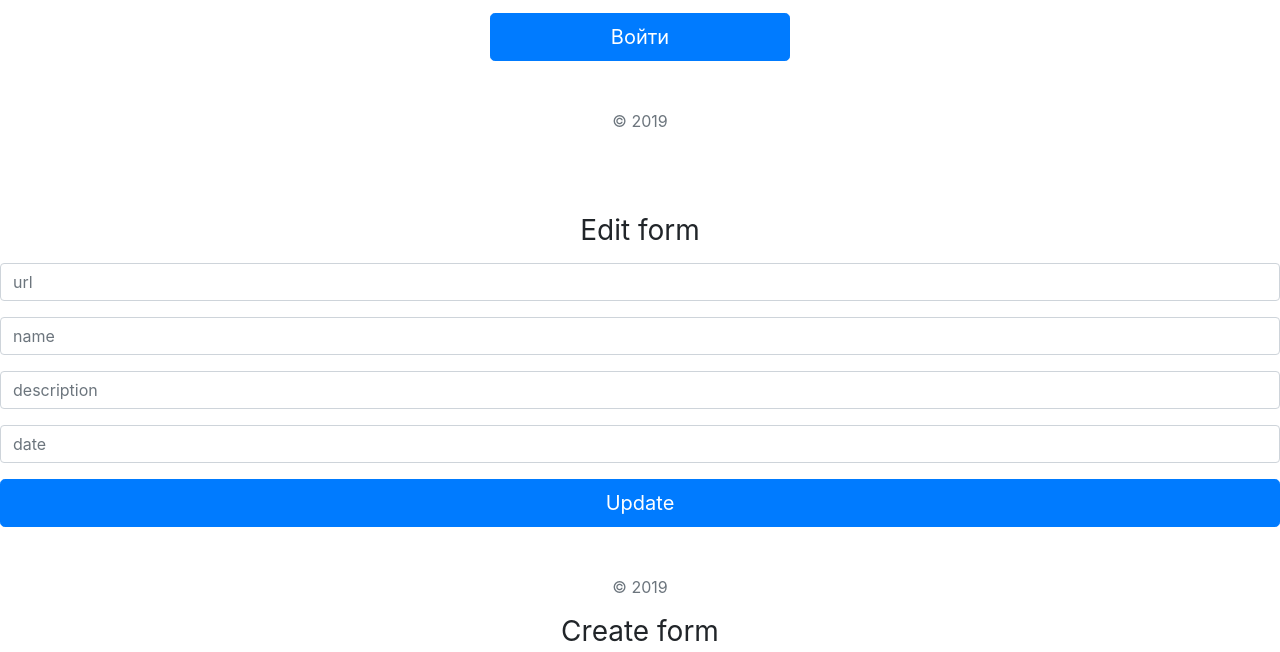
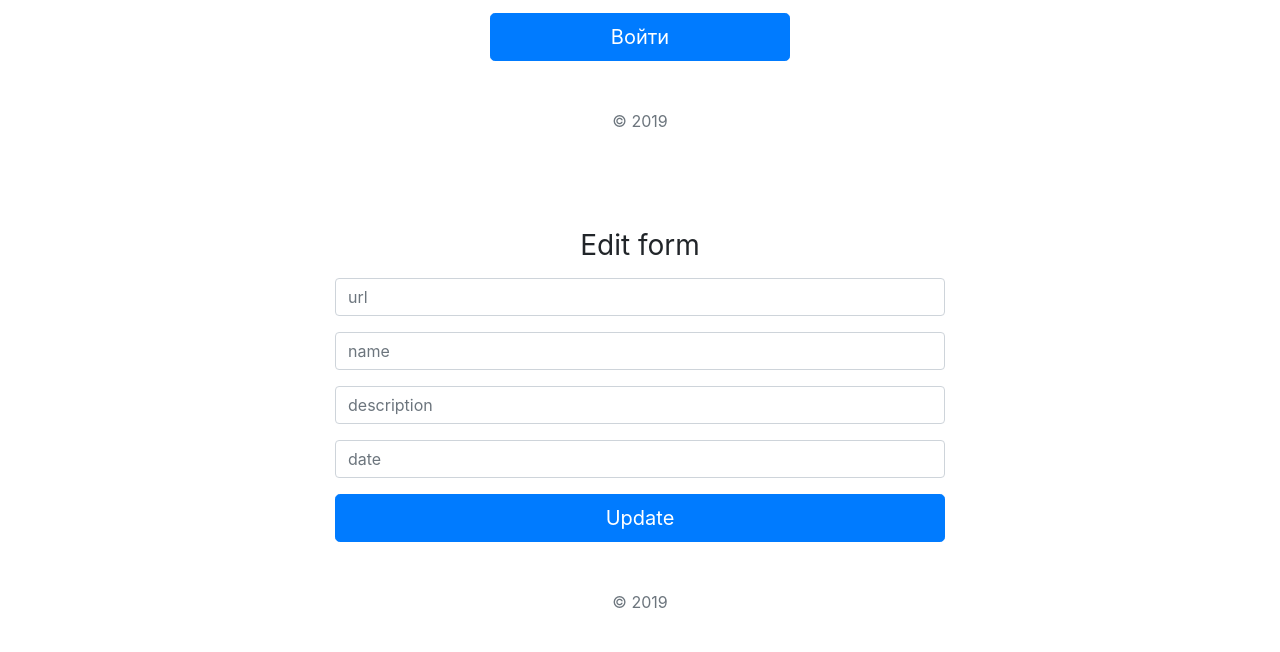
Before and after one commit to DmitroYatsuk/JSAdvanced, a plain HTML site: page HW2_Ajax/Ajax/public/index.html in a window 1280 px wide. Shown: the part 329-981 px from the top of the page. Drawn offline with nearby package versions, Linux system fonts and the light colour scheme.

Commit message:
Styles for Create/edit forms

```diff
--- a/HW2_Ajax/Ajax/public/css/style.css
+++ b/HW2_Ajax/Ajax/public/css/style.css
@@ -53,6 +53,14 @@ body {
   height: 100%;
 }
 
+.form-create,
+.form-edit {
+  width: 100%;
+  max-width: 640px;
+  padding: 15px;
+  margin: 50px auto;
+}
+
 .form-signin,
 .alert.alert-danger {
   width: 100%;
```
